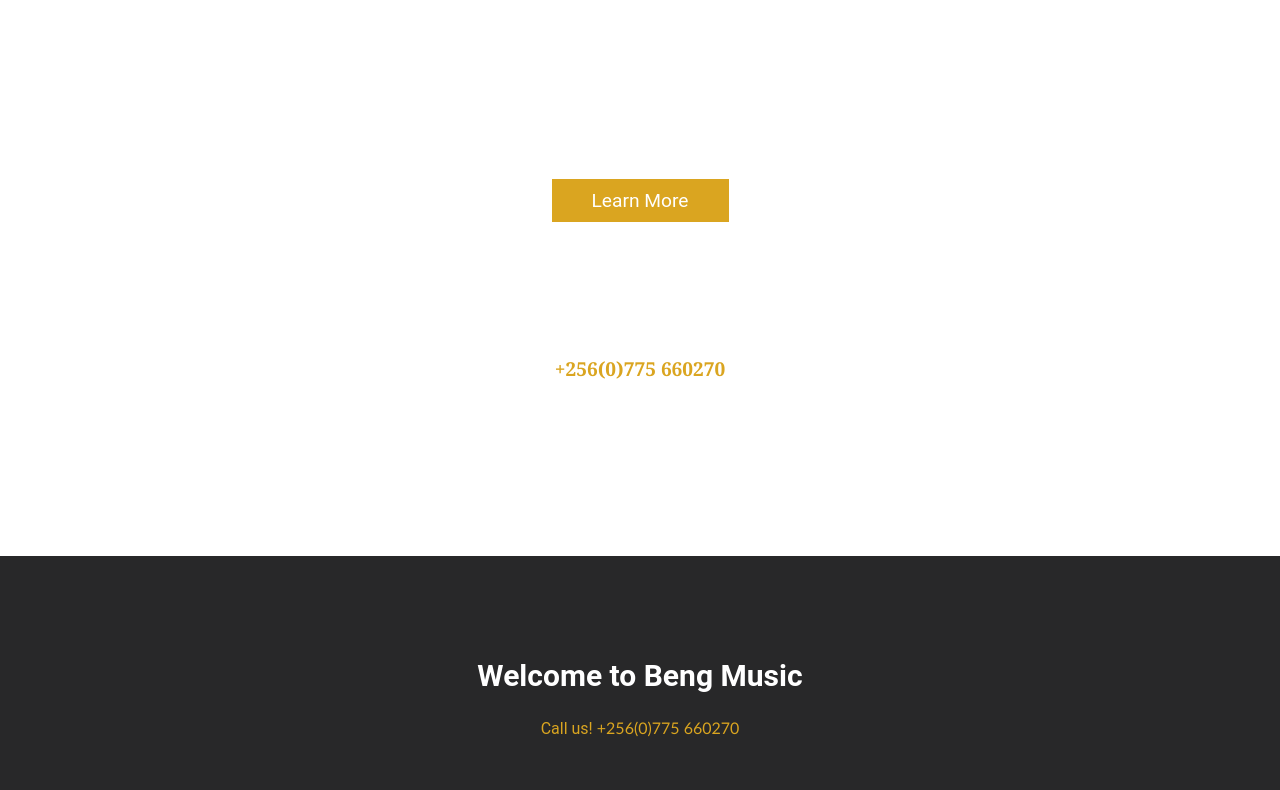
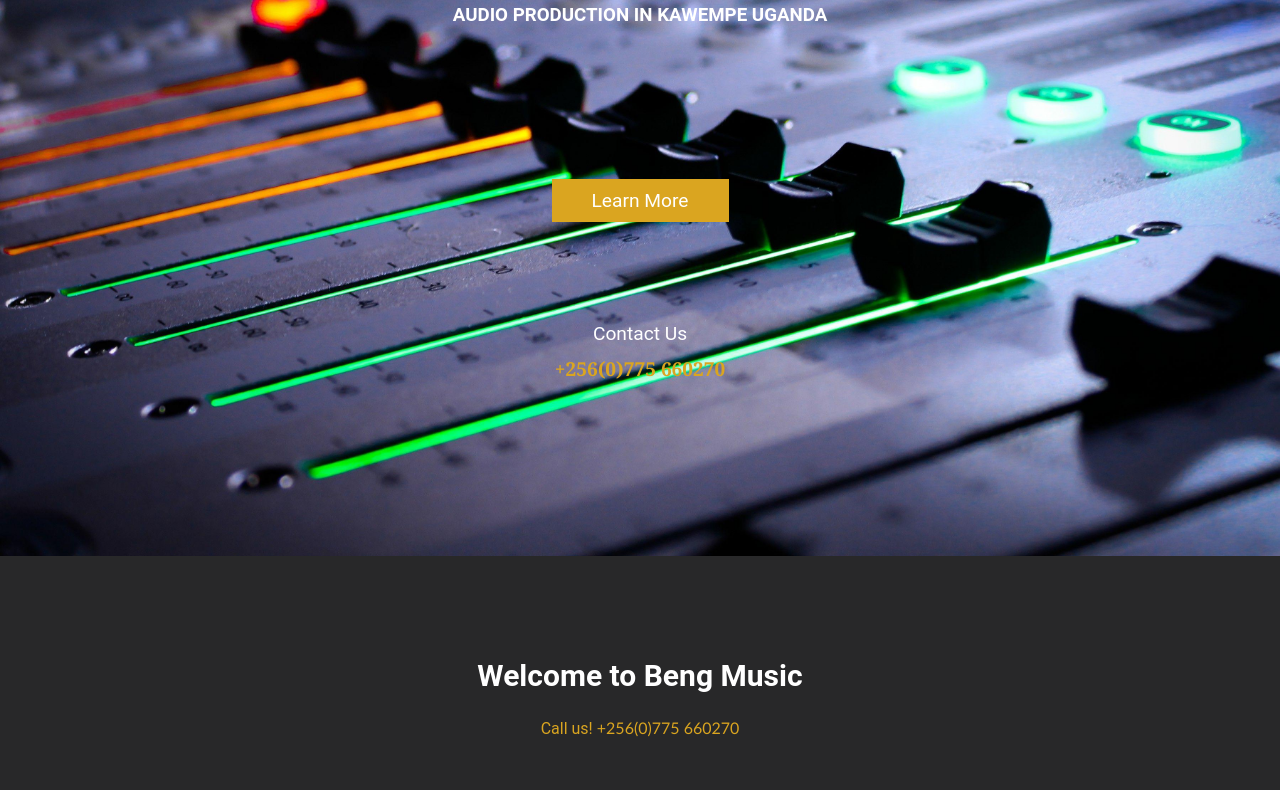
Before and after one commit to Ssekyanzi-Aloysious/Beng-Music, a plain HTML site: page index.html in a window 1280 px wide. Shown: the part 352-1142 px from the top of the page. Drawn offline with Linux system fonts and the light colour scheme; the site is published under a folder, as on GitHub Pages, so addresses that start at the root find nothing.

Commit message:
Update style.css

```diff
--- a/css/style.css
+++ b/css/style.css
@@ -38,7 +38,7 @@
 .main1{
     min-height: 100vh;
 /*     background: #1f1f1f; */
-    background-image: url('/img/mixer.jpg');
+    background-image: url('../img/mixer.jpg');
     background-position: center;
     background-size: cover;
     display: flex;
```
